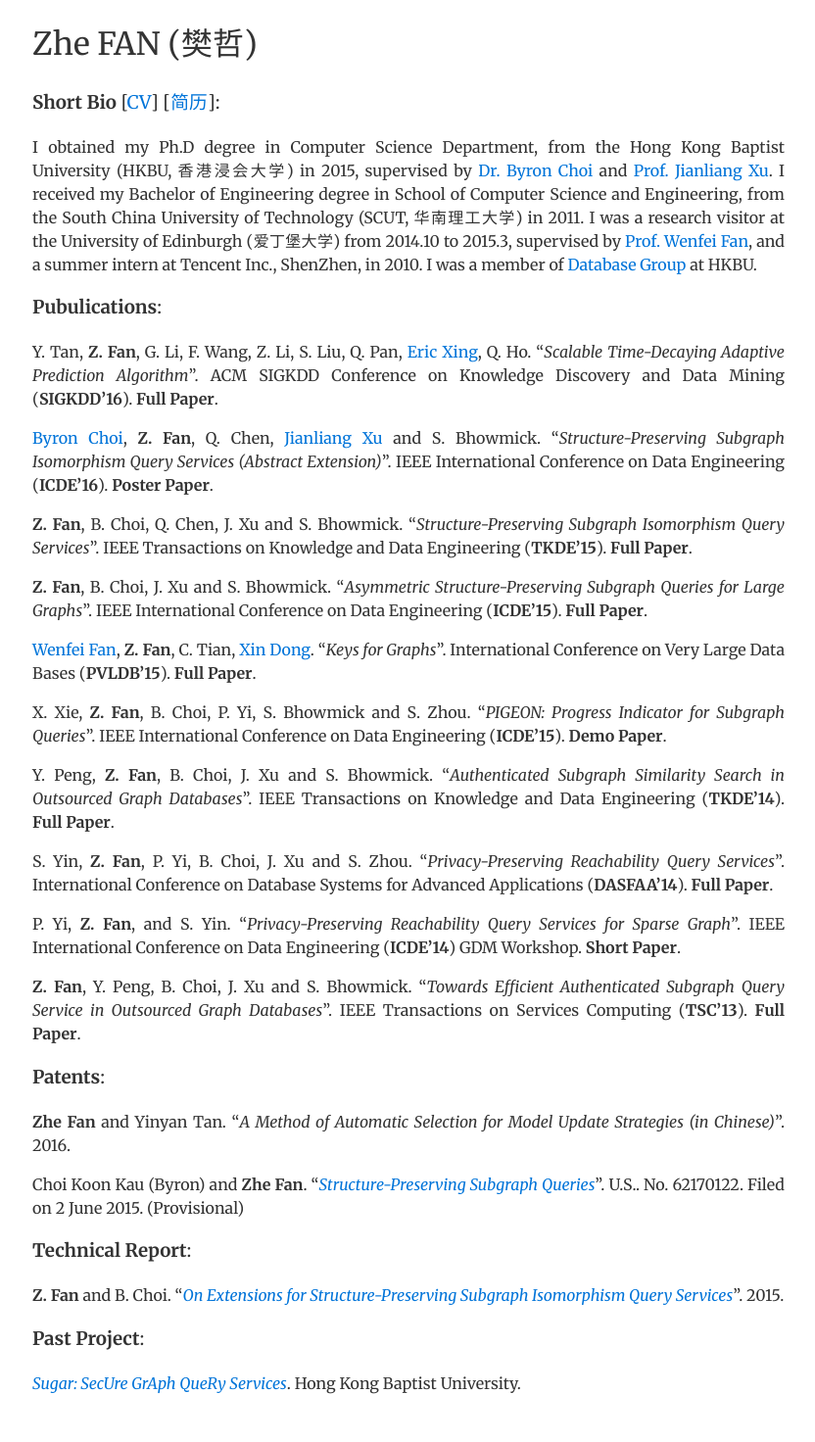
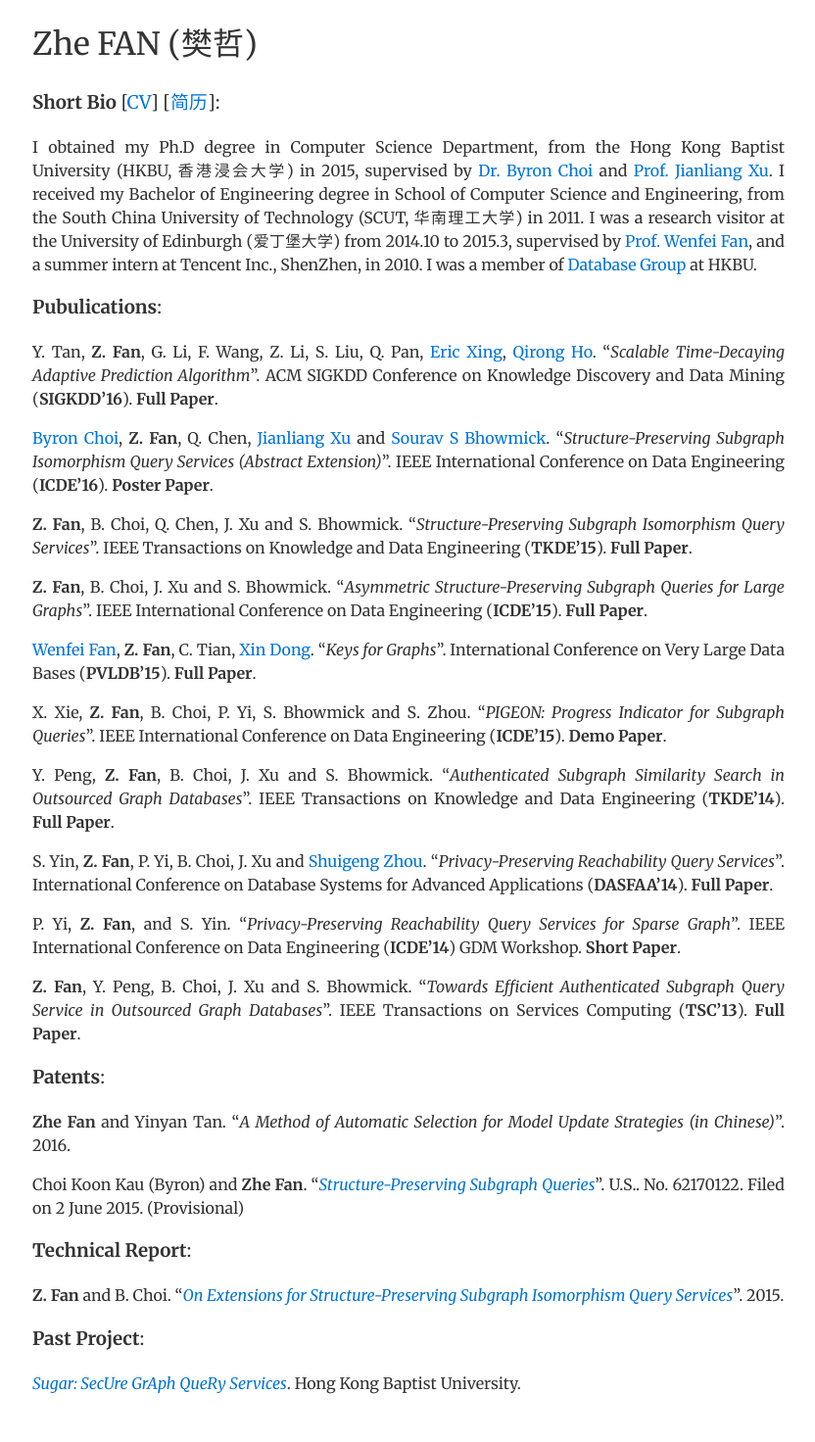
Before and after one commit to fanzhe/fanzhe.github.io, a Jekyll site: the page built from index.md, in a window 1280 px wide. Shown: the whole page at 98% size, without its empty margins (223-1055 px from the left). Built offline with Jekyll 4.4.1, drawn with Linux system fonts in a browser that asks for light colours; Markdown is read by kramdown in place of the engine named in the settings.

Commit message:
Update index.md

```diff
--- a/index.md
+++ b/index.md
@@ -13,10 +13,10 @@ I was a member of [Database Group](http://www.comp.hkbu.edu.hk/~db/) at HKBU.
 
 ### **Pubulications**:
 
-Y. Tan, **Z. Fan**, G. Li, F. Wang, Z. Li, S. Liu, Q. Pan, [Eric Xing](http://www.cs.cmu.edu/~epxing/), Q. Ho. "*Scalable Time-Decaying Adaptive Prediction Algorithm*".
+Y. Tan, **Z. Fan**, G. Li, F. Wang, Z. Li, S. Liu, Q. Pan, [Eric Xing](http://www.cs.cmu.edu/~epxing/), [Qirong Ho](https://sites.google.com/site/hoqirong). "*Scalable Time-Decaying Adaptive Prediction Algorithm*".
 ACM SIGKDD Conference on Knowledge Discovery and Data Mining (**SIGKDD'16**). **Full Paper**.
 
-[Byron Choi](http://www.comp.hkbu.edu.hk/~bchoi/), **Z. Fan**, Q. Chen, [Jianliang Xu](http://www.comp.hkbu.edu.hk/~xujl/) and S. Bhowmick. "*Structure-Preserving Subgraph Isomorphism Query Services (Abstract Extension)*".
+[Byron Choi](http://www.comp.hkbu.edu.hk/~bchoi/), **Z. Fan**, Q. Chen, [Jianliang Xu](http://www.comp.hkbu.edu.hk/~xujl/) and [Sourav S Bhowmick](http://www.cais.ntu.edu.sg/assourav/). "*Structure-Preserving Subgraph Isomorphism Query Services (Abstract Extension)*".
 IEEE International Conference on Data Engineering (**ICDE'16**). **Poster Paper**.
 
 **Z. Fan**, B. Choi, Q. Chen, J. Xu and S. Bhowmick. "*Structure-Preserving Subgraph Isomorphism Query Services*".
@@ -34,7 +34,7 @@ IEEE International Conference on Data Engineering (**ICDE'15**). **Demo Paper**.
 Y. Peng, **Z. Fan**, B. Choi, J. Xu and S. Bhowmick. "*Authenticated Subgraph Similarity Search in Outsourced Graph Databases*".
 IEEE Transactions on Knowledge and Data Engineering (**TKDE'14**). **Full Paper**.
 
-S. Yin, **Z. Fan**, P. Yi, B. Choi, J. Xu and S. Zhou. "*Privacy-Preserving Reachability Query Services*".
+S. Yin, **Z. Fan**, P. Yi, B. Choi, J. Xu and [Shuigeng Zhou](http://admis.fudan.edu.cn/~sgzhou/). "*Privacy-Preserving Reachability Query Services*".
 International Conference on Database Systems for Advanced Applications (**DASFAA'14**). **Full Paper**.
 
 P. Yi, **Z. Fan**, and S. Yin. "*Privacy-Preserving Reachability Query Services for Sparse Graph*".
```
